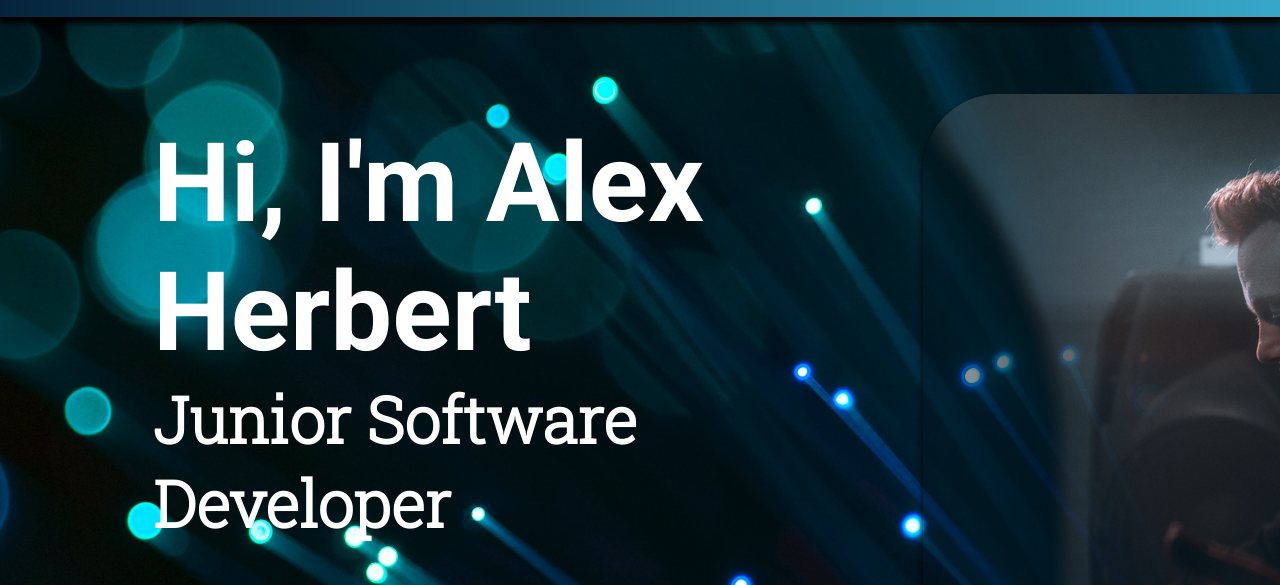
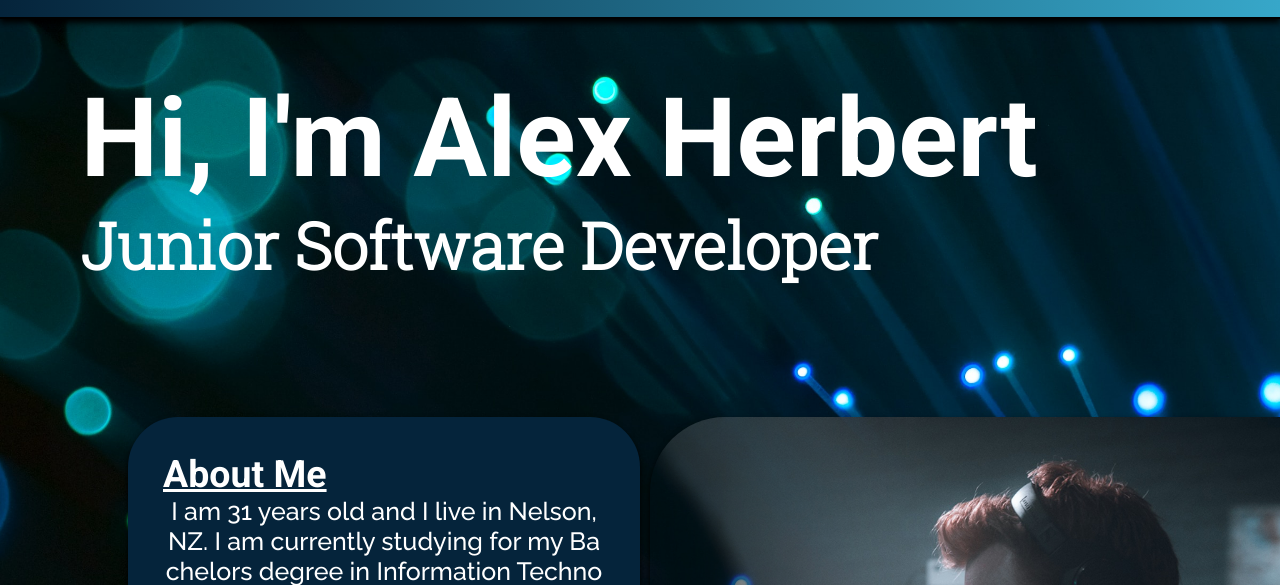
Before and after one commit to AlexHerbertGit/Personal_Portfolio_Website, a plain HTML site: page src/index/index.html in a window 1280 px wide. Shown: the part 215-800 px from the top of the page. Drawn offline with Linux system fonts and the light colour scheme.

Commit message:
Fixed page title on index.html

```diff
--- a/src/index/index.html
+++ b/src/index/index.html
@@ -43,12 +43,11 @@
                 <a href="https://github.com/AlexHerbertGit"><img src="pngwing.com.png" height="70px" width="70px"></a>
             </nav>
         </header>
+                <!--Grid item for page heading-->
+                <div class="item-1"><h1>Hi, I'm Alex Herbert</h1><h3>Junior Software Developer</h3></div>
 
         <!--Grid Conatiner for page content-->
             <div class="home-container">
-
-                <!--Grid item for page heading-->
-                <div class="item-1"><h1>Hi, I'm Alex Herbert</h1><h3>Junior Software Developer</h3></div>
 
                 <!--Grid item for About Me content-->
                 <div class="item-2"><h2><u>About Me</u></h2>
--- a/src/index/style_sheet.css
+++ b/src/index/style_sheet.css
@@ -113,16 +113,13 @@ body {
 
 .home-container {
   display: flex;
-  flex-direction: column;
   flex-wrap: wrap;
-  align-items: center;
-  justify-content: center;
-  gap: 45px; /* Modern browsers support gap in flexbox */
+  justify-content: space-between;
   margin-top: 75px;
   margin-left: 10%;
   margin-right: 10%;
   margin-bottom: 350px;
-  max-height: calc(100vh + 750px); /* Adjusted max-height */
+  max-height: calc(100vh + 750px);
 }
 
 .home-container > div {
@@ -131,19 +128,23 @@ body {
   max-width: 750px;
 }
 
+.item-2, .item-3, .item-4, .item-5 {
+  flex: 0 0 25%;
+  box-sizing: border-box; /* To include padding and border in the item's total width */
+  padding: 0 10px; /* Optional: Add some padding for spacing between items */
+}
+
   /*Page content heading*/
   .item-1 {
-    display: flex;
-    flex: 3;
-    flex-wrap: wrap;
+    flex: 0 0 100%; /* This makes it span the entire width */
     color: white;
     text-align: left;
     font-size: 55px;
     font-weight: 700;
     margin-bottom: 15px;
-    padding: 25px;
-
-  }
+    padding: 55px;
+    margin-left: 2%;
+}
 
   /*Heading 1 styles*/
   .item-1 h1 {
```
